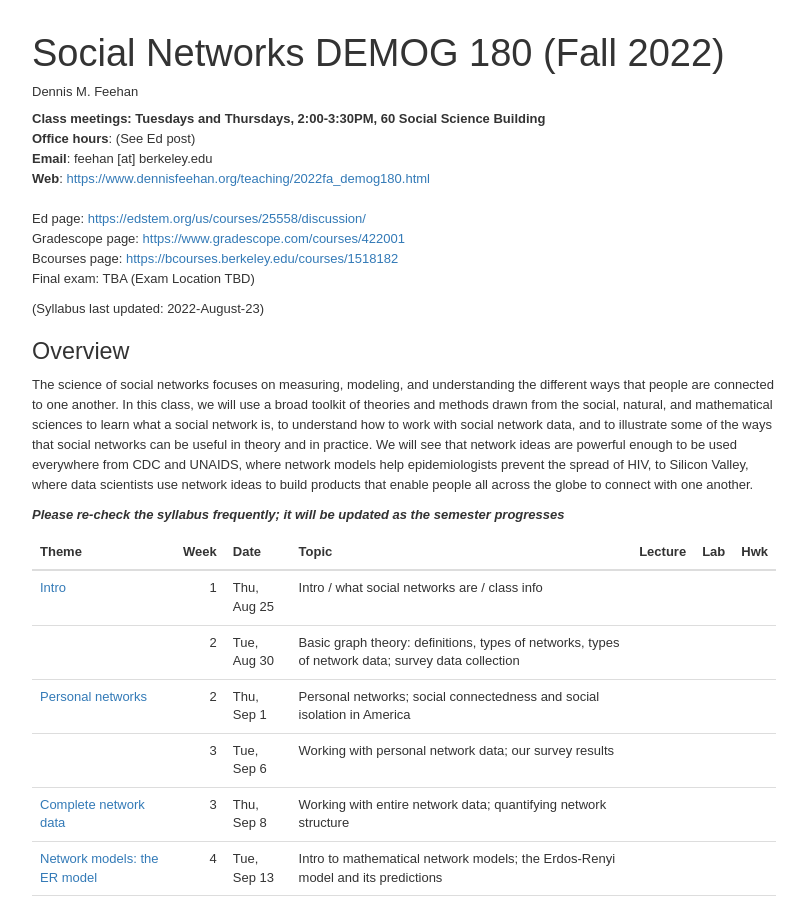
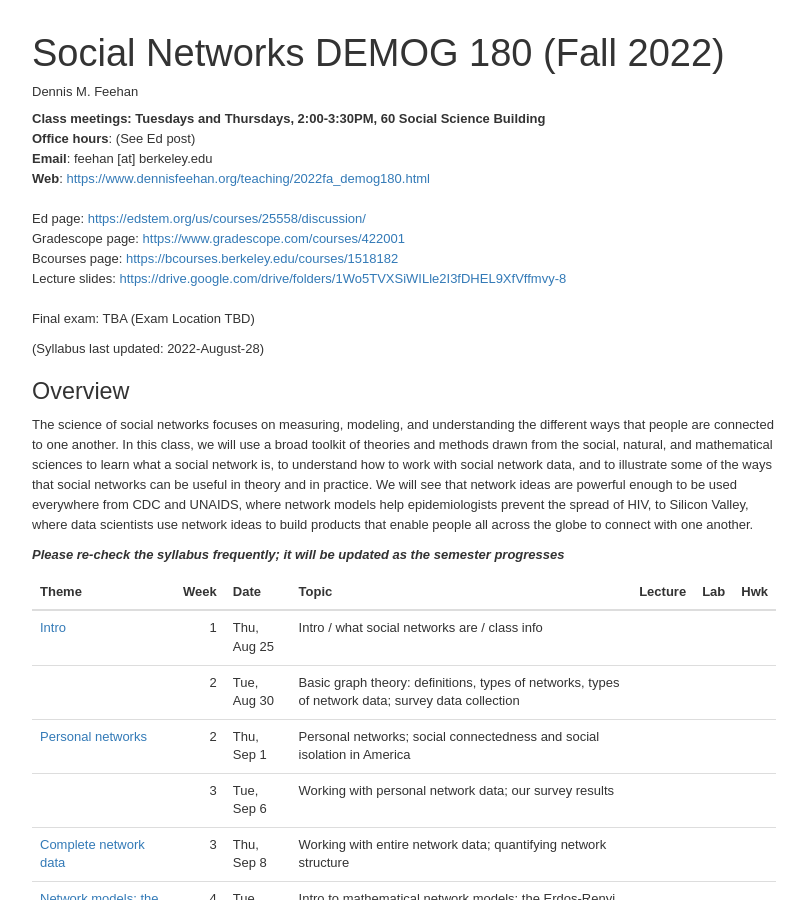
Before and after one commit to dfeehan/dfeehan.github.io, a Jekyll site: the page teaching/2022fa_demog180.html, which Jekyll copies as it is, in a window 1280 px wide and 900 px high. Shown: the whole window, without its empty margins (236-1043 px from the left). Built offline with Jekyll 4.4.1, drawn with Linux system fonts in a browser that asks for light colours.

Commit message:
lecture slides foler

```diff
--- a/teaching/2022fa_demog180.html
+++ b/teaching/2022fa_demog180.html
@@ -722,11 +722,10 @@ Social Science Building</strong><br />
 <strong>Web</strong>: <a href="https://www.dennisfeehan.org/teaching/2022fa_demog180.html">https://www.dennisfeehan.org/teaching/2022fa_demog180.html</a><br />
 <BR> Ed page: <a href="https://edstem.org/us/courses/25558/discussion/">https://edstem.org/us/courses/25558/discussion/</a><br />
 Gradescope page: <a href="https://www.gradescope.com/courses/422001">https://www.gradescope.com/courses/422001</a><br />
-Bcourses page: <a href="https://bcourses.berkeley.edu/courses/1518182">https://bcourses.berkeley.edu/courses/1518182</a>
-<!--
-Lecture slides: [https://drive.google.com/drive/folders/1IFLnBquF2sbKD0p9p0fXyoa7S9i7upxS](https://drive.google.com/drive/folders/1IFLnBquF2sbKD0p9p0fXyoa7S9i7upxS)
---> <BR> Final exam: TBA (Exam Location TBD) <BR></p>
-<p>(Syllabus last updated: 2022-August-23)</p>
+Bcourses page: <a href="https://bcourses.berkeley.edu/courses/1518182">https://bcourses.berkeley.edu/courses/1518182</a><br />
+Lecture slides: <a href="https://drive.google.com/drive/folders/1Wo5TVXSiWILle2I3fDHEL9XfVffmvy-8?usp=sharing">https://drive.google.com/drive/folders/1Wo5TVXSiWILle2I3fDHEL9XfVffmvy-8</a><br />
+<BR> Final exam: TBA (Exam Location TBD) <BR></p>
+<p>(Syllabus last updated: 2022-August-28)</p>
 <div id="overview" class="section level2">
 <h2>Overview</h2>
 <p>The science of social networks focuses on measuring, modeling, and
```
